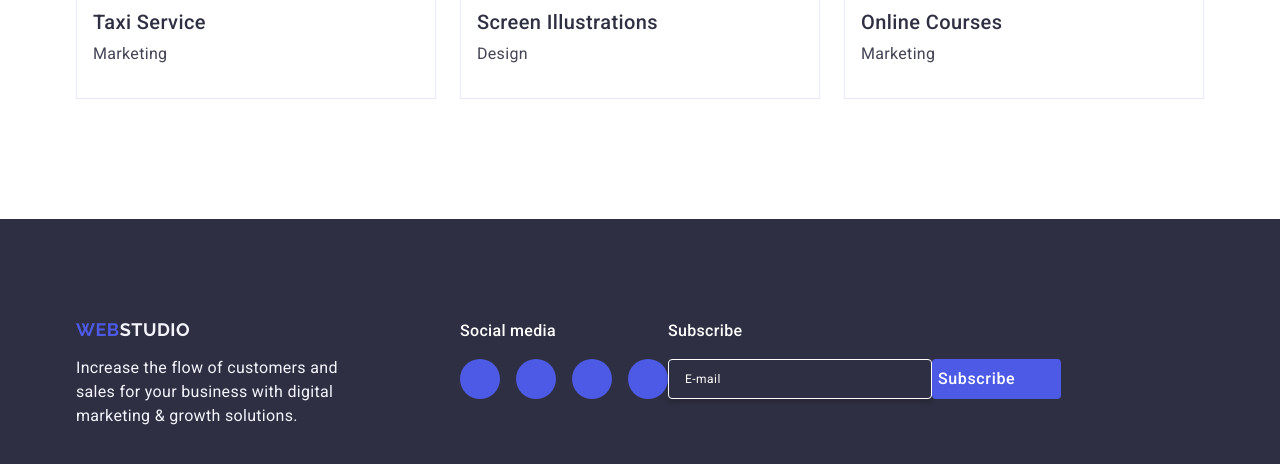
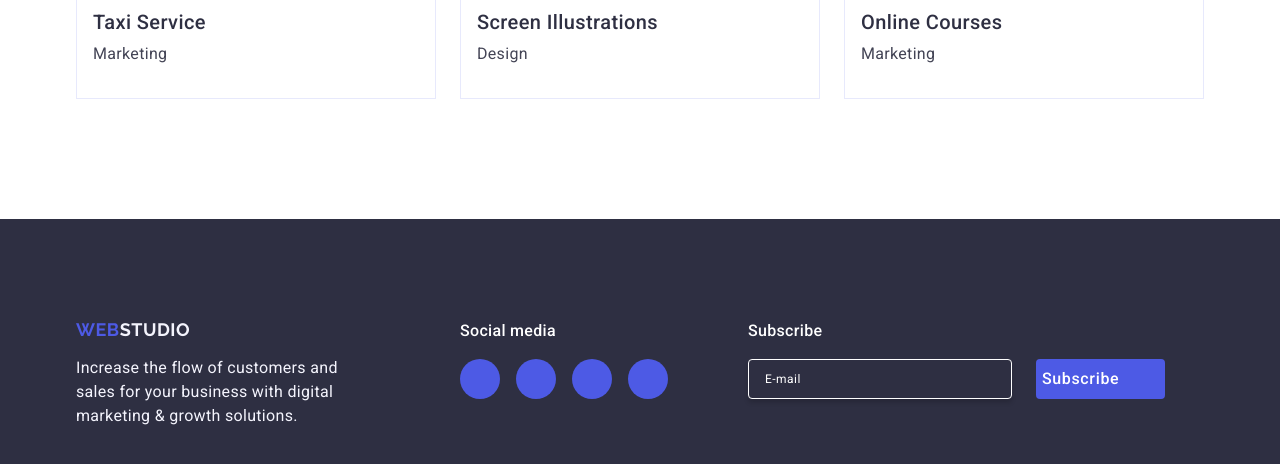
Before and after one commit to OlegFedkiv/goit-markup-hw-05, a plain HTML site: page index.html in a window 1280 px wide. Shown: the part 2964-3428 px from the top of the page. Drawn offline with nearby package versions, Linux system fonts and the light colour scheme.

Commit message:
new 8 footer

```diff
--- a/css/style.css
+++ b/css/style.css
@@ -531,6 +531,9 @@ img {
 }
 
 /* ============section 2 ========= */
+.page-footer-section-two {
+  margin-left: 80px;
+}
 .page-footer-section-two-slogan {
   margin-bottom: 16px;
   font-weight: 500;
@@ -540,6 +543,7 @@ img {
   color: #ffffff;
 }
 .page-footer-section-two-form {
+  gap: 24px;
   display: flex;
 }
 .page-footer-section-two-input {
--- a/index.html
+++ b/index.html
@@ -509,12 +509,13 @@
         <div class="page-footer-section-two">
           <p class="page-footer-section-two-slogan">Subscribe</p>
           <form class="page-footer-section-two-form">
-            <label class="page-footer-section-two-label" for=""></label>
-            <input
-              class="page-footer-section-two-input"
-              type="email"
-              placeholder="E-mail"
-            />
+            <label class="page-footer-section-two-label" for="">
+              <input
+                class="page-footer-section-two-input"
+                type="email"
+                placeholder="E-mail"
+              />
+            </label>
             <button class="page-footer-section-two-button" type="submit">
               Subscribe
               <svg class="page-footer-section-two-svg" width="24" height="24">
```
